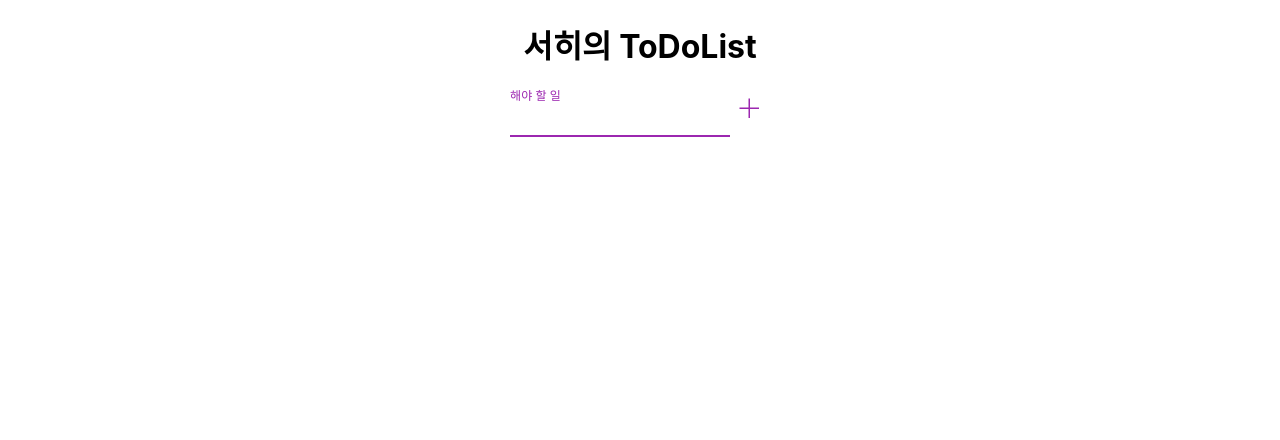
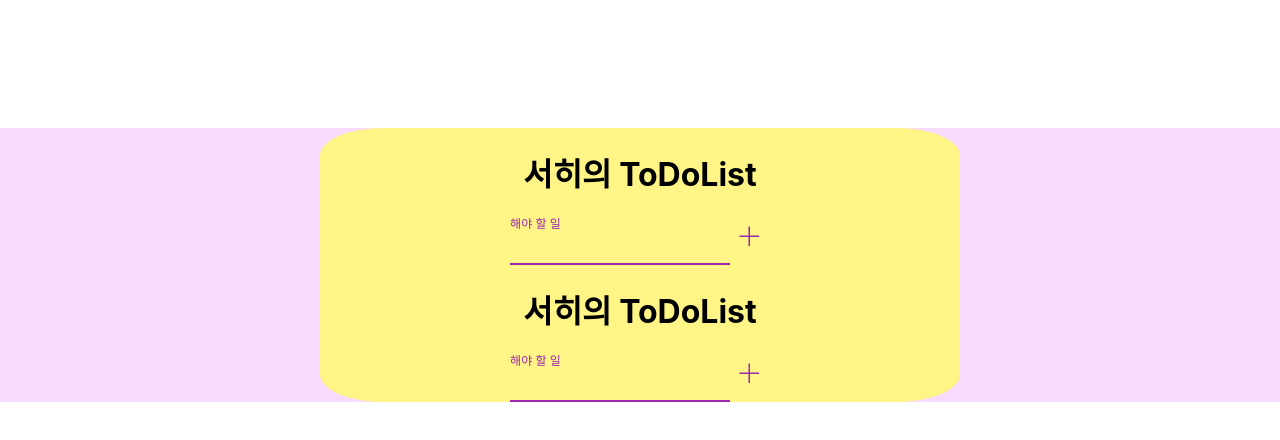
Before and after one commit to Happhee/HAPPY-TO-DO, a React (Create React App) app in the folder client/: page / in a window 1280 px wide. Shown: the top 440 px of the page. Built offline with nearby package versions, Linux system fonts and the light colour scheme.

Commit message:
[ADD] displayTodoList 추가

```diff
--- a/client/src/App.css
+++ b/client/src/App.css
@@ -1,7 +1,23 @@
 .App {
   text-align: center;
+  background-color:#f7dbff;
+
 }
+.rootApp{
+  width: 50%;
+  height: fit-content;
+  background-color: #FFF586;
+  border-radius: 10%;
+  box-shadow: 0 0 8px 0 rgba((0, 0, 0, 0.04));
+  margin: 0 auto;
 
+  margin-top: 10%;
+  margin-bottom: 10%;
+
+  display: flex;
+  flex-direction: column;
+
+}
 .App-logo {
   height: 40vmin;
   pointer-events: none;
--- a/client/src/App.js
+++ b/client/src/App.js
@@ -1,11 +1,16 @@
 import React from "react";
 import './App.css';
 import AddTodoListRoot from './components/AddTodoListRoot';
+import DisplayTodoListRoot from "./components/DisplayTodoListRoot";
 
 function App() {
   return (
     <div className="App">
-      <AddTodoListRoot></AddTodoListRoot>
+      <div className="rootApp">
+        <AddTodoListRoot></AddTodoListRoot>
+        <DisplayTodoListRoot></DisplayTodoListRoot>
+      </div>
+
     </div>
   );
 }
--- /dev/null
+++ b/client/src/components/DisplayTodoList.js
@@ -0,0 +1,23 @@
+import React, { useState } from 'react';
+import TextField from '@mui/material/TextField';
+import { IconButton } from '@mui/material';
+import { VscAdd } from 'react-icons/vsc';
+
+function DisplayTodoList(props) {
+    let [todoText, setTodoText] = useState('');
+    return (
+        <div>
+            <TextField label="해야 할 일" variant="standard" color="secondary" focused
+                value={todoText} onChange={function (e) {
+                    setTodoText(e.target.value);
+                }} />
+            <IconButton color="secondary" onClick={function () {
+                props.onClick(todoText)
+            }}>
+                <VscAdd />
+            </IconButton>
+        </div>
+    )
+
+}
+export default DisplayTodoList;
--- /dev/null
+++ b/client/src/components/DisplayTodoListRoot.js
@@ -0,0 +1,13 @@
+import React from 'react';
+import DisplayTodoList from './DisplayTodoList';
+
+function DisplayTodoListRoot() {
+    return (
+        <div >
+            <h1>서히의 ToDoList</h1>
+            <DisplayTodoList></DisplayTodoList>
+        </div>
+    )
+}
+
+export default DisplayTodoListRoot;
```
